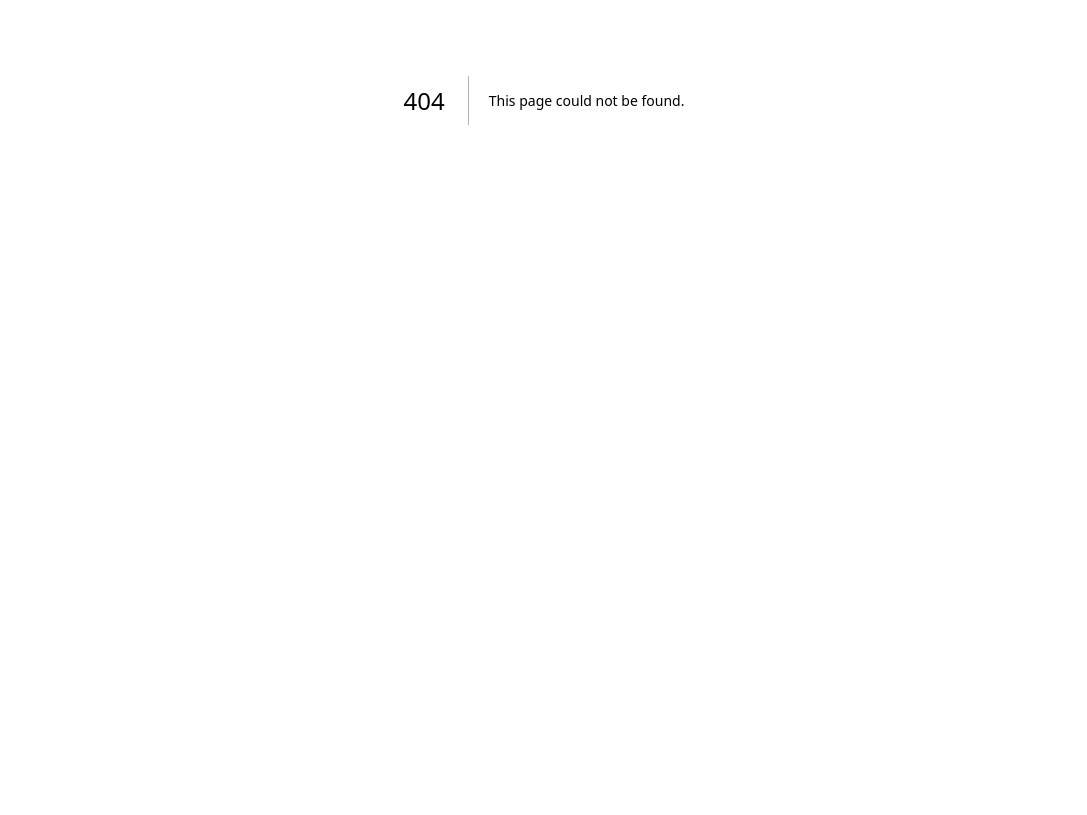
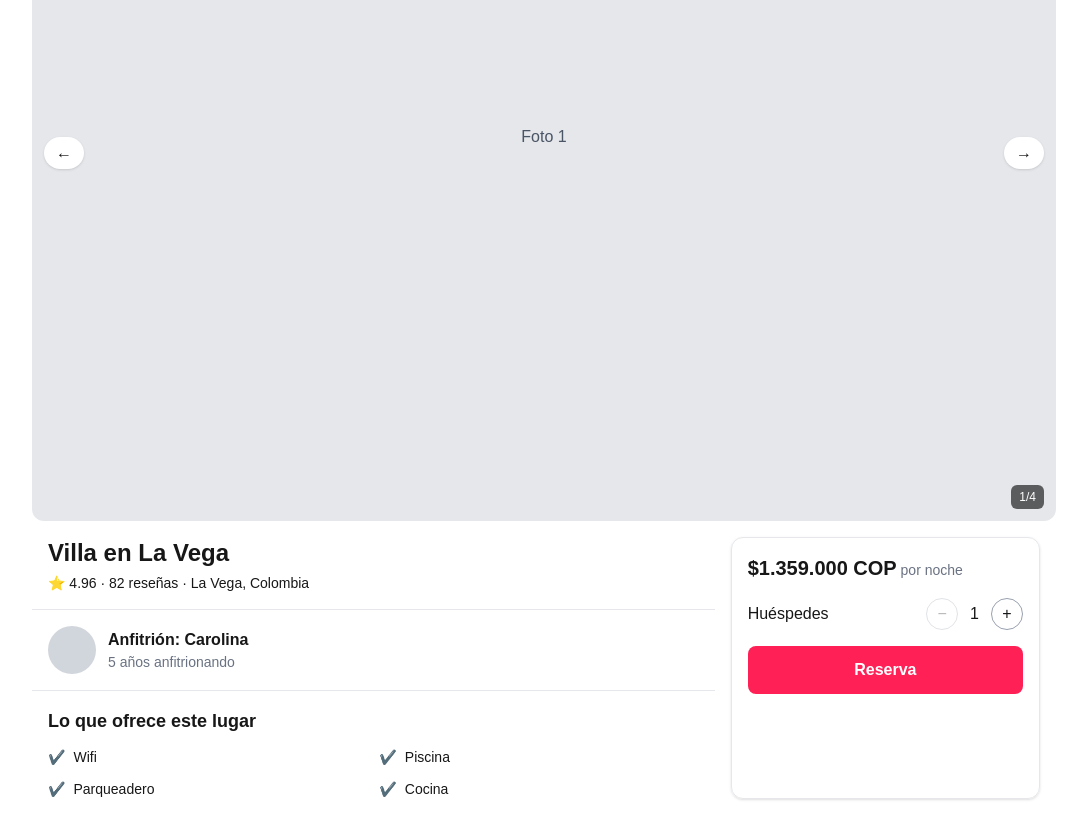
Before and after one commit to 4GeeksAcademy/airbnb-clone-tatianavega, a Next.js app: page /rooms/1 in a window 1280 px wide. Before the commit this address had no page. Shown: the part 300-1115 px from the top of the page, without its empty margins (96-1183 px from the left). Before the commit the page ends 800 px from the top, so only its background shows below. Built offline with nearby package versions, Linux system fonts and the light colour scheme.

Commit message:
Add room detail page

```diff
--- /dev/null
+++ b/app/rooms/[id]/page.tsx
@@ -0,0 +1,26 @@
+import { Suspense } from "react";
+import Navbar from "@/components/Navbar";
+import RoomDetail from "@/components/RoomDetail";
+import LoadingIndicator from "@/components/LoadingIndicator";
+
+type Props = {
+  params: Promise<{ id: string }>;
+};
+
+const RoomContent = async ({ params }: Props) => {
+  const { id } = await params;
+  return <RoomDetail id={id} />;
+};
+
+const RoomPage = ({ params }: Props) => {
+  return (
+    <main>
+      <Navbar />
+      <Suspense fallback={<LoadingIndicator />}>
+        <RoomContent params={params} />
+      </Suspense>
+    </main>
+  );
+};
+
+export default RoomPage;
--- /dev/null
+++ b/components/Amenities.tsx
@@ -0,0 +1,21 @@
+type Props = {
+  items: string[];
+};
+
+const Amenities = ({ items }: Props) => {
+  return (
+    <section className="px-4 py-4">
+      <h2 className="mb-3 text-lg font-semibold">Lo que ofrece este lugar</h2>
+      <ul className="grid grid-cols-2 gap-3">
+        {items.map((item) => (
+          <li key={item} className="flex items-center gap-2 text-sm">
+            <span>✔️</span>
+            {item}
+          </li>
+        ))}
+      </ul>
+    </section>
+  );
+};
+
+export default Amenities;
--- /dev/null
+++ b/components/BookingCard.tsx
@@ -0,0 +1,48 @@
+"use client";
+
+import { useState } from "react";
+
+type Props = {
+  pricePerNight: number;
+  maxGuests: number;
+};
+
+const BookingCard = ({ pricePerNight, maxGuests }: Props) => {
+  const [guests, setGuests] = useState(1);
+
+  return (
+    <aside className="m-4 rounded-xl border border-gray-200 p-4 shadow-sm">
+      <p className="text-xl font-semibold">
+        ${pricePerNight.toLocaleString("es-CO")} COP
+        <span className="text-sm font-normal text-gray-500"> por noche</span>
+      </p>
+
+      <div className="my-4 flex items-center justify-between">
+        <span>Huéspedes</span>
+        <div className="flex items-center gap-3">
+          <button
+            onClick={() => setGuests(guests - 1)}
+            disabled={guests <= 1}
+            className="h-8 w-8 rounded-full border border-gray-400 disabled:opacity-30"
+          >
+            −
+          </button>
+          <span>{guests}</span>
+          <button
+            onClick={() => setGuests(guests + 1)}
+            disabled={guests >= maxGuests}
+            className="h-8 w-8 rounded-full border border-gray-400 disabled:opacity-30"
+          >
+            +
+          </button>
+        </div>
+      </div>
+
+      <button className="w-full rounded-lg bg-rose-500 py-3 font-semibold text-white">
+        Reserva
+      </button>
+    </aside>
+  );
+};
+
+export default BookingCard;
--- /dev/null
+++ b/components/HostInfo.tsx
@@ -0,0 +1,18 @@
+type Props = {
+  name: string;
+  years: number;
+};
+
+const HostInfo = ({ name, years }: Props) => {
+  return (
+    <div className="flex items-center gap-3 border-y border-gray-200 px-4 py-4">
+      <div className="h-12 w-12 rounded-full bg-gray-300" />
+      <div>
+        <p className="font-semibold">Anfitrión: {name}</p>
+        <p className="text-sm text-gray-500">{years} años anfitrionando</p>
+      </div>
+    </div>
+  );
+};
+
+export default HostInfo;
--- /dev/null
+++ b/components/ListingHeader.tsx
@@ -0,0 +1,19 @@
+type Props = {
+  title: string;
+  rating: number;
+  reviews: number;
+  location: string;
+};
+
+const ListingHeader = ({ title, rating, reviews, location }: Props) => {
+  return (
+    <div className="px-4 py-4">
+      <h1 className="text-2xl font-semibold">{title}</h1>
+      <p className="mt-1 text-sm">
+        ⭐ {rating} · {reviews} reseñas · {location}
+      </p>
+    </div>
+  );
+};
+
+export default ListingHeader;
--- /dev/null
+++ b/components/PhotoGallery.tsx
@@ -0,0 +1,43 @@
+"use client";
+
+import { useState } from "react";
+
+type Props = {
+  photos: string[];
+};
+
+const PhotoGallery = ({ photos }: Props) => {
+  const [index, setIndex] = useState(0);
+
+  const previous = () =>
+    setIndex((current) => (current === 0 ? photos.length - 1 : current - 1));
+  const next = () =>
+    setIndex((current) => (current === photos.length - 1 ? 0 : current + 1));
+
+  return (
+    <div className="relative">
+      <div
+        className={`flex aspect-[4/3] w-full items-center justify-center text-gray-600 lg:rounded-xl ${photos[index]}`}
+      >
+        Foto {index + 1}
+      </div>
+      <button
+        onClick={previous}
+        className="absolute left-3 top-1/2 rounded-full bg-white px-3 py-1 shadow"
+      >
+        ←
+      </button>
+      <button
+        onClick={next}
+        className="absolute right-3 top-1/2 rounded-full bg-white px-3 py-1 shadow"
+      >
+        →
+      </button>
+      <span className="absolute bottom-3 right-3 rounded-md bg-black/60 px-2 py-1 text-xs text-white">
+        {index + 1}/{photos.length}
+      </span>
+    </div>
+  );
+};
+
+export default PhotoGallery;
--- /dev/null
+++ b/components/RoomDetail.tsx
@@ -0,0 +1,58 @@
+"use client";
+
+import { useEffect, useState } from "react";
+import { listings } from "@/data/listings";
+import { Listing } from "@/types/listing";
+import PhotoGallery from "./PhotoGallery";
+import ListingHeader from "./ListingHeader";
+import HostInfo from "./HostInfo";
+import Amenities from "./Amenities";
+import BookingCard from "./BookingCard";
+import LoadingIndicator from "./LoadingIndicator";
+
+type Props = {
+  id: string;
+};
+
+const photos = ["bg-gray-200", "bg-gray-300", "bg-gray-400", "bg-gray-300"];
+
+const RoomDetail = ({ id }: Props) => {
+  const [listing, setListing] = useState<Listing | null>(null);
+  const [loading, setLoading] = useState(true);
+
+  useEffect(() => {
+    const timer = setTimeout(() => {
+      setListing(listings.find((item) => item.id === id) ?? null);
+      setLoading(false);
+    }, 1000);
+
+    return () => clearTimeout(timer);
+  }, [id]);
+
+  if (loading) return <LoadingIndicator />;
+  if (!listing) return <p className="p-4">No encontramos esta casa.</p>;
+
+  return (
+    <div className="mx-auto max-w-5xl">
+      <PhotoGallery photos={photos} />
+      <div className="lg:grid lg:grid-cols-3">
+        <div className="lg:col-span-2">
+          <ListingHeader
+            title={listing.title}
+            rating={listing.rating}
+            reviews={listing.reviews}
+            location={listing.location}
+          />
+          <HostInfo name={listing.hostName} years={listing.hostYears} />
+          <Amenities items={listing.amenities} />
+        </div>
+        <BookingCard
+          pricePerNight={listing.pricePerNight}
+          maxGuests={listing.maxGuests}
+        />
+      </div>
+    </div>
+  );
+};
+
+export default RoomDetail;
--- a/data/listings.ts
+++ b/data/listings.ts
@@ -1,10 +1,10 @@
 import { Listing } from "@/types/listing";
 
 export const listings: Listing[] = [
-  { id: "1", title: "Villa en La Vega", location: "La Vega, Colombia", pricePerNight: 1359000, rating: 4.96, category: "casas" },
-  { id: "2", title: "Alojamiento en Villeta", location: "Villeta, Colombia", pricePerNight: 516000, rating: 4.82, category: "casas" },
-  { id: "3", title: "Casa frente al mar", location: "Santa Marta, Colombia", pricePerNight: 890000, rating: 4.9, category: "playa" },
-  { id: "4", title: "Mansión con piscina", location: "Anapoima, Colombia", pricePerNight: 2100000, rating: 4.88, category: "mansiones" },
-  { id: "5", title: "Estudio en Candelaria", location: "Bogotá, Colombia", pricePerNight: 115000, rating: 4.69, category: "tendencias" },
-  { id: "6", title: "Cabaña en la montaña", location: "Guatavita, Colombia", pricePerNight: 340000, rating: 4.75, category: "casas" },
+  { id: "1", title: "Villa en La Vega", location: "La Vega, Colombia", pricePerNight: 1359000, rating: 4.96, reviews: 82, category: "casas", hostName: "Carolina", hostYears: 5, amenities: ["Wifi", "Piscina", "Parqueadero", "Cocina"], maxGuests: 8 },
+  { id: "2", title: "Alojamiento en Villeta", location: "Villeta, Colombia", pricePerNight: 516000, rating: 4.82, reviews: 41, category: "casas", hostName: "Andrés", hostYears: 3, amenities: ["Wifi", "Cocina", "Aire acondicionado"], maxGuests: 6 },
+  { id: "3", title: "Casa frente al mar", location: "Santa Marta, Colombia", pricePerNight: 890000, rating: 4.9, reviews: 67, category: "playa", hostName: "Laura", hostYears: 4, amenities: ["Wifi", "Playa privada", "Cocina", "TV"], maxGuests: 6 },
+  { id: "4", title: "Mansión con piscina", location: "Anapoima, Colombia", pricePerNight: 2100000, rating: 4.88, reviews: 53, category: "mansiones", hostName: "Miguel", hostYears: 6, amenities: ["Wifi", "Piscina", "Jacuzzi", "Parqueadero"], maxGuests: 12 },
+  { id: "5", title: "Estudio en Candelaria", location: "Bogotá, Colombia", pricePerNight: 115000, rating: 4.69, reviews: 39, category: "tendencias", hostName: "Miguel", hostYears: 6, amenities: ["Wifi", "Cocina", "TV"], maxGuests: 2 },
+  { id: "6", title: "Cabaña en la montaña", location: "Guatavita, Colombia", pricePerNight: 340000, rating: 4.75, reviews: 28, category: "casas", hostName: "Sofía", hostYears: 2, amenities: ["Wifi", "Chimenea", "Parqueadero"], maxGuests: 4 },
 ];
--- a/types/listing.ts
+++ b/types/listing.ts
@@ -4,7 +4,12 @@ export interface Listing {
   location: string;
   pricePerNight: number;
   rating: number;
+  reviews: number;
   category: string;
+  hostName: string;
+  hostYears: number;
+  amenities: string[];
+  maxGuests: number;
 }
 
 export interface Category {
```
